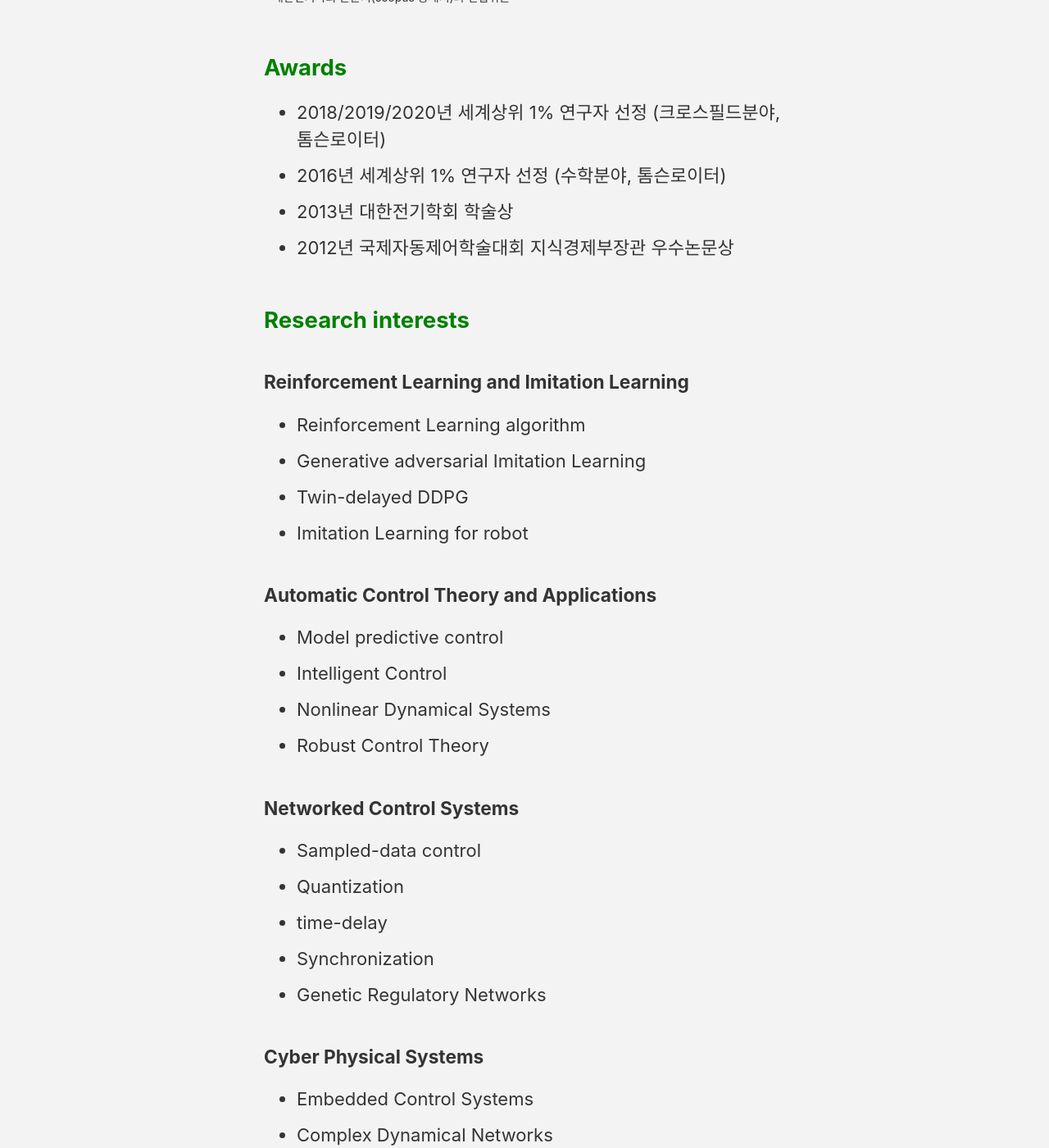
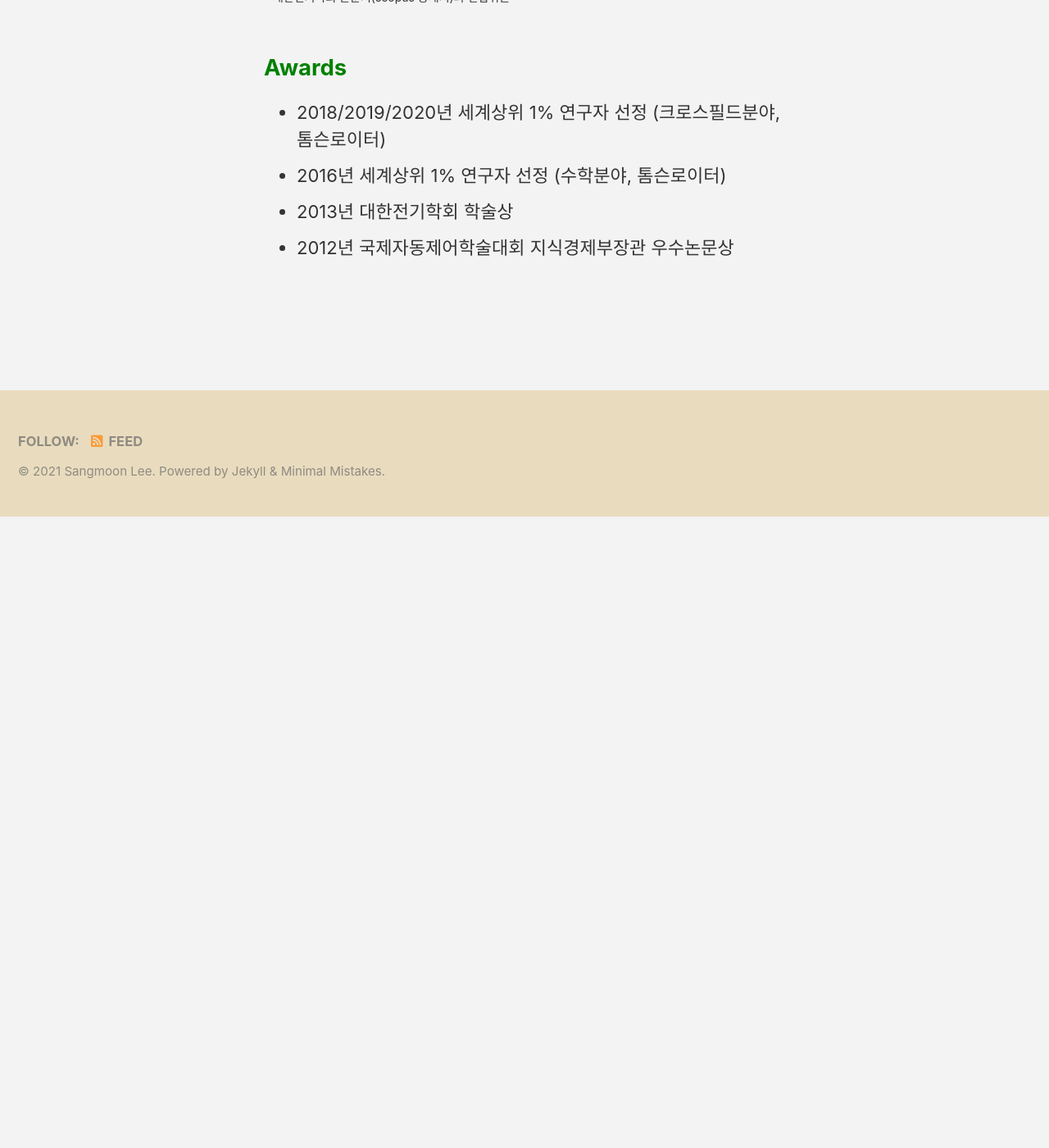
Before and after one commit to CPSC-LAB/CPSC-LAB.github.io, a Jekyll site: the page built from _pages/professor.md, in a window 1280 px wide and 1400 px high, scrolled down 1264 px. Shown: the whole window at 82% size. Built offline with Jekyll 4.4.1, drawn with Linux system fonts in a browser that asks for light colours; cached includes are drawn as plain includes; after the commit the page ends 1894 px from its top, so only the background shows below that; some of the changed text lies outside the part shown.

Commit message:
Update professor.md

```diff
--- a/_pages/professor.md
+++ b/_pages/professor.md
@@ -28,35 +28,3 @@ layout: categories
 * 2016년 세계상위 1% 연구자 선정 (수학분야, 톰슨로이터)
 * 2013년 대한전기학회 학술상
 * 2012년 국제자동제어학술대회 지식경제부장관 우수논문상
-
-
-## <span style="color:green">Research interests</span>
-
-##### Reinforcement Learning and Imitation Learning
-* Reinforcement Learning algorithm
-* Generative adversarial Imitation Learning
-* Twin-delayed DDPG
-* Imitation Learning for robot
-
-##### Automatic Control Theory and Applications
-* Model predictive control
-* Intelligent Control
-* Nonlinear Dynamical Systems
-* Robust Control Theory
-
-##### Networked Control Systems
-* Sampled-data control
-* Quantization
-* time-delay
-* Synchronization
-* Genetic Regulatory Networks
-
-##### Cyber Physical Systems
-* Embedded Control Systems
-* Complex Dynamical Networks
-* Multi-Agent Systems
-
-##### Industrial Applications
-* Fuel cell systems
-* Power Systems
-* Automotive systems
```
